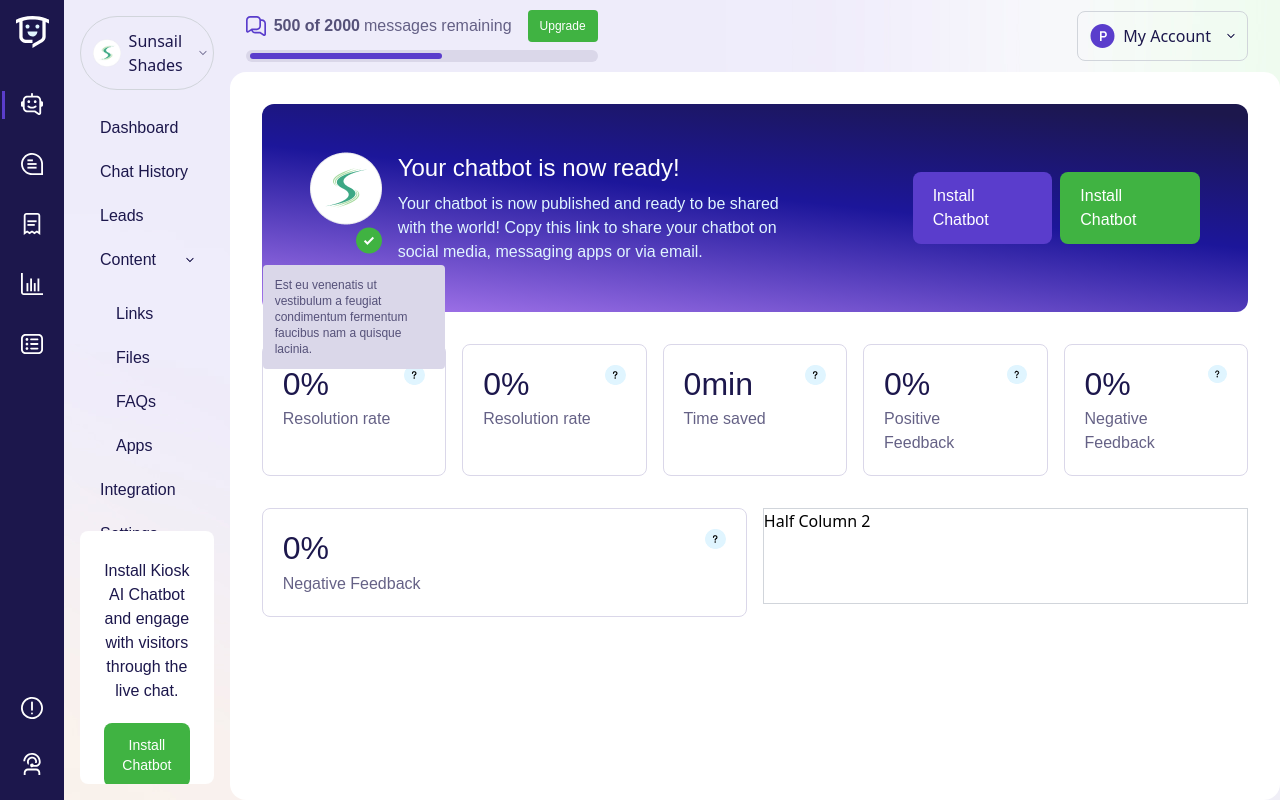
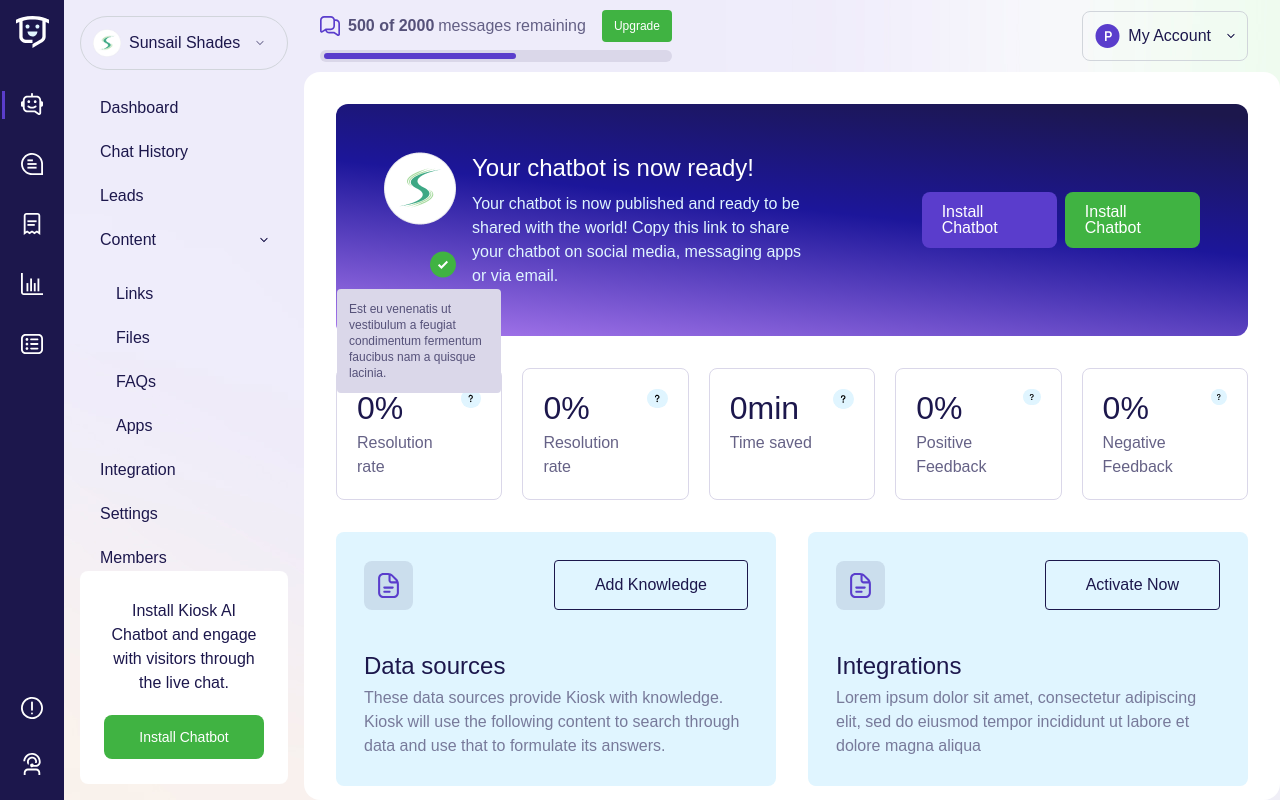
Before and after one commit to WebmarkFrontEnd/chatbot-dashboard, a website built with Vite: page install-chatbot-dashboard.html in a window 1280 px wide. Built offline with nearby package versions, Linux system fonts and the light colour scheme; a web font is replaced by a local one.

Commit message:
update Dashboard 3rd row with 2 half columns

```diff
--- a/install-chatbot-dashboard.html
+++ b/install-chatbot-dashboard.html
@@ -191,7 +191,7 @@
       </div>
 
     </div>
-    <div class="flex flex-col flex-grow">
+    <div class="flex flex-col w-4/6 flex-grow">
       <div class="flex items-center justify-between flex-shrink-0 py-2.5 px-8 pl-4">
         <div class="flex flex-col gap-2" id="remaining-messages">
           <div class="flex gap-4 items-center">
@@ -271,7 +271,7 @@
               <div class="flex gap-2">
 
                 <a href="#"
-                  class="flex items-center text-base font-medium bg-primary text-white rounded-lg py-3 px-5 transition-all hover:bg-white hover:text-dark">Install
+                  class="flex items-center leading-none text-base font-medium bg-primary text-white rounded-lg py-3 px-5 transition-all hover:bg-white hover:text-dark">Install
                   Chatbot
 
                   <!-- <img class="w-4 h-4" src="./assets/install_chatbot_dashboard/external-link-icon.svg"
@@ -279,14 +279,14 @@
                 </a>
 
                 <a href="#"
-                  class="flex items-center text-base font-medium bg-secondary text-white rounded-lg py-3 px-5 transition-all hover:bg-white hover:text-dark">Install
+                  class="flex items-center leading-none text-base font-medium bg-secondary text-white rounded-lg py-3 px-5 transition-all hover:bg-white hover:text-dark">Install
                   Chatbot
                 </a>
               </div>
             </div>
 
           </div>
-          <div class=" grid grid-cols-5 col-span-12 gap-4">
+          <div class=" grid grid-cols-5 col-span-12 gap-5">
             <!-- 5 columns-->
             <div class="flex justify-between p-5 bg-white rounded-lg border border-grey relative">
 
@@ -401,30 +401,46 @@
             </div>
 
           </div>
-          <div class="grid grid-cols-2 col-span-12 gap-4">
+
+          <div class="grid grid-cols-2 col-span-12 gap-8">
             <!-- 2 half columns yaha -->
-            <div class="flex justify-between p-5 bg-white rounded-lg border border-grey relative">
-              <div class="flex flex-col text-left">
-                <h4 class="text-[32px] leading-[1.2em] font-medium text-dark mb-1">0%</h4>
-                <p class="text-base opacity-90">Negative Feedback</p>
+            <div class="flex flex-col justify-between p-7 gap-10 bg-lightblue rounded-lg">
+
+              <div class="flex justify-between items-center gap-2">
+                <img class="bg-dark bg-opacity-10 rounded-lg p-3" src="./assets/install_chatbot_dashboard/document.svg"
+                  alt="help-widget">
+                <button
+                  class="text-base leading-none text-dark border border-dark rounded px-10 py-4 hover:bg-primary hover:text-white hover:border-primary">Add
+                  Knowledge</button>
               </div>
 
-              <div class="help-widget">
-                <span>
-                  <img class="bg-lightblue rounded-full cursor-pointer"
-                    src="./assets/install_chatbot_dashboard/help-widget-icon.svg" alt="help-widget">
-                </span>
-
-                <span class="hidden text-dark bg-grey rounded p-3 w-full absolute -top-20 right-0">
-                  <p class="text-xs">Est eu venenatis ut vestibulum a feugiat condimentum fermentum
-                    faucibus nam a
-                    quisque lacinia.</p>
-                </span>
-
+              <div class="flex flex-col text-left">
+                <h4 class="text-2xl mb-1">Data sources</h4>
+                <p class="text-base opacity-75">These data sources provide Kiosk with knowledge. Kiosk will use the
+                  following content to search through data and use that to formulate its answers.</p>
               </div>
 
             </div>
-            <div class="h-24 bg-white border border-gray-300">Half Column 2</div>
+
+
+            <div class="flex flex-col justify-between p-7 gap-10 bg-lightblue rounded-lg">
+
+              <div class="flex justify-between items-center gap-2">
+                <img class="bg-dark bg-opacity-10 rounded-lg p-3" src="./assets/install_chatbot_dashboard/document.svg"
+                  alt="help-widget">
+                <button
+                  class="text-base leading-none text-dark border border-dark rounded px-10 py-4 hover:bg-primary hover:text-white hover:border-primary">Activate
+                  Now</button>
+              </div>
+
+              <div class="flex flex-col text-left">
+                <h4 class="text-2xl mb-1">Integrations</h4>
+                <p class="text-base opacity-75">Lorem ipsum dolor sit amet, consectetur adipiscing elit, sed do eiusmod
+                  tempor incididunt ut labore et dolore magna aliqua</p>
+              </div>
+
+            </div>
+
           </div>
         </div>
 
--- a/main.css
+++ b/main.css
@@ -8,7 +8,7 @@
   h3,
   h4,
   h5 {
-    @apply font-figtree text-dark leading-5;
+    @apply font-figtree text-dark font-medium leading-5;
   }
 
   h1 {
@@ -17,8 +17,9 @@
   p {
     @apply font-figtree text-base lg:text-lg text-light font-normal;
   }
-  a {
-    @apply font-figtree text-base font-medium;
+  a,
+  button {
+    @apply font-figtree text-base font-medium transition-all;
   }
 }
 
```
Also changed, not shown: assets/install_chatbot_dashboard/document.svg (added), style.css.
